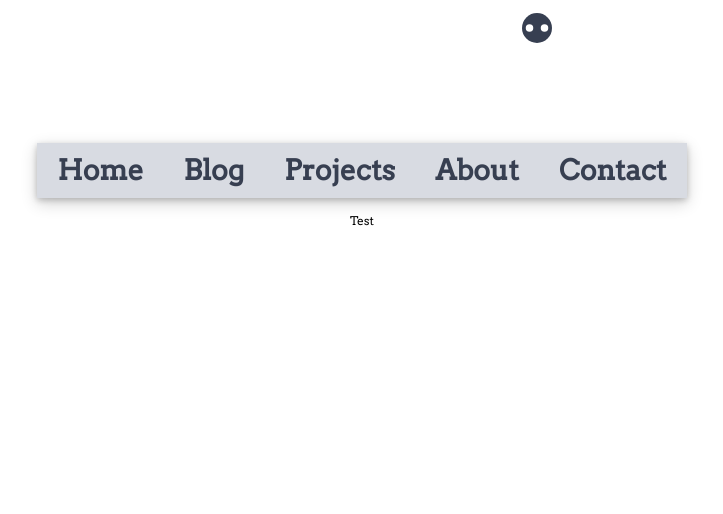
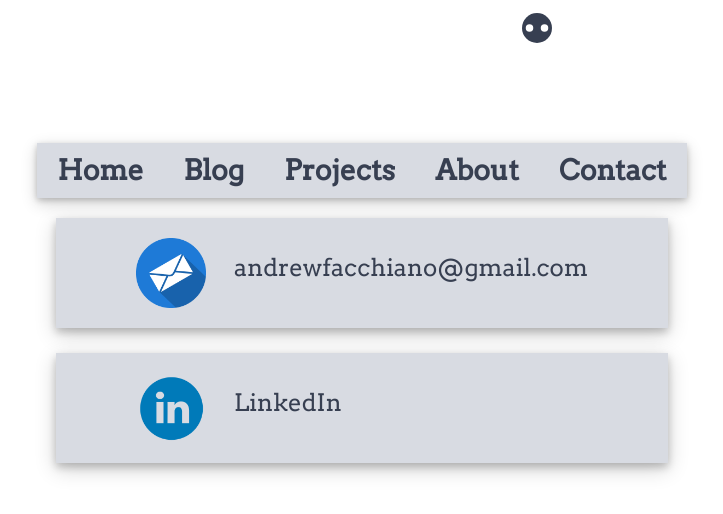
Before and after one commit to Berky115/Cold-Digital-Heart, a React (Create React App) app: page / in a window 1280 px wide. Both pictures are taken after a click on the item "Contact". Shown: the top 514 px of the page, without its empty margins (278-1001 px from the left). Built offline with nearby package versions, Linux system fonts and the light colour scheme.

Commit message:
typscript test

```diff
--- a/src/App.js
+++ b/src/App.js
@@ -100,7 +100,20 @@ class Blog extends React.Component {
 class Contact extends React.Component {
 	render() {
 		return (
-			<p>Test</p>
+			<ul className='contact-content'>
+				<a href="mailto:andrewfacchiano@gmail.com">
+					<li className='contactEntry'>
+						<img className='contactTitle' alt="e-mail" src={email} ></img>
+						<p className="contextText"> andrewfacchiano@gmail.com </p>
+					</li>
+				</a>
+				<a href="https://www.linkedin.com/in/andrew-facchiano-0961a761/">
+					<li className='contactEntry'>
+						<img className='contactTitle' alt="linked in" src={linkedin} ></img>
+						<p className="contextText"> LinkedIn</p>
+					</li>
+				</a>
+			</ul>
 		);
 	}
 }
```
